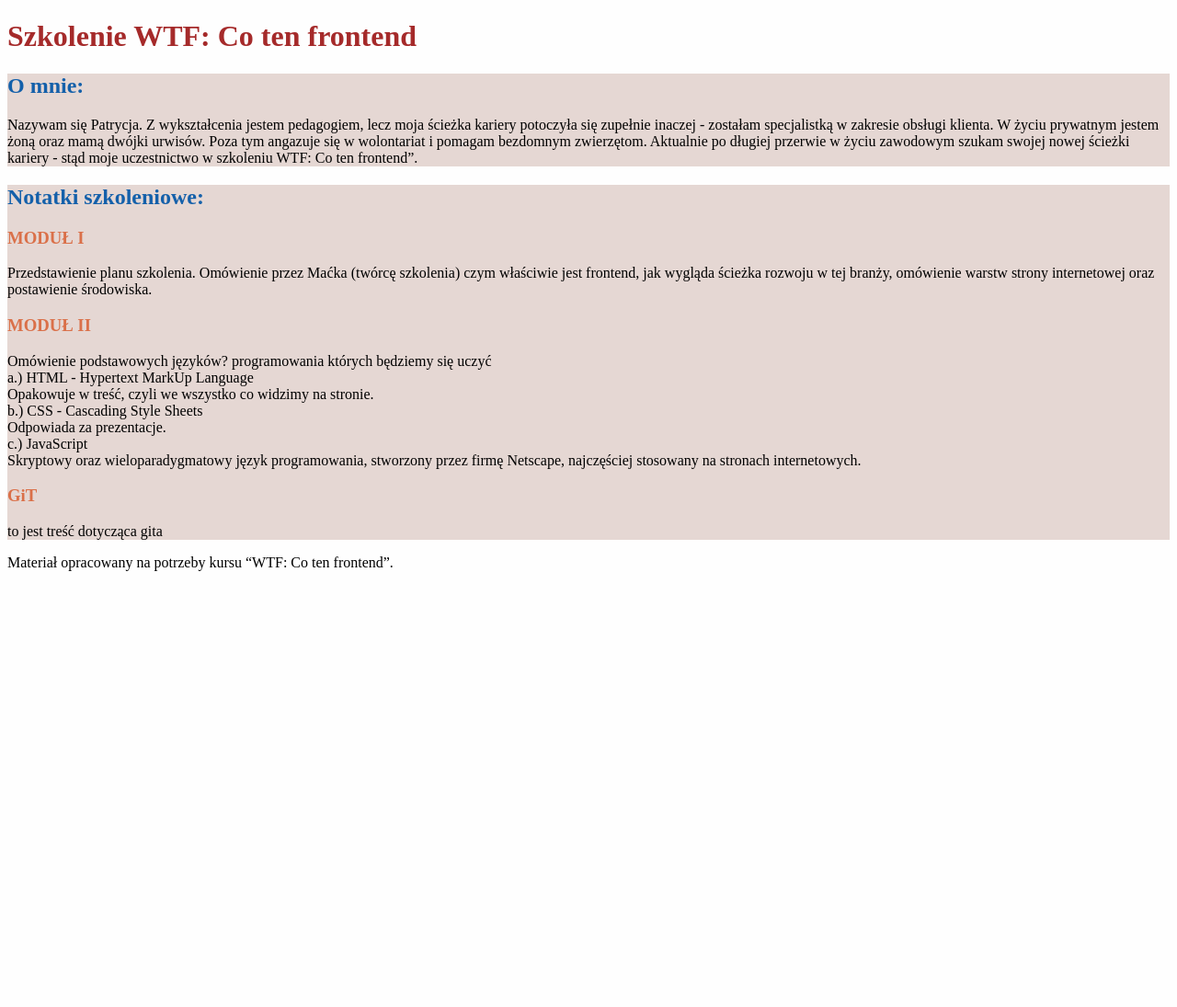
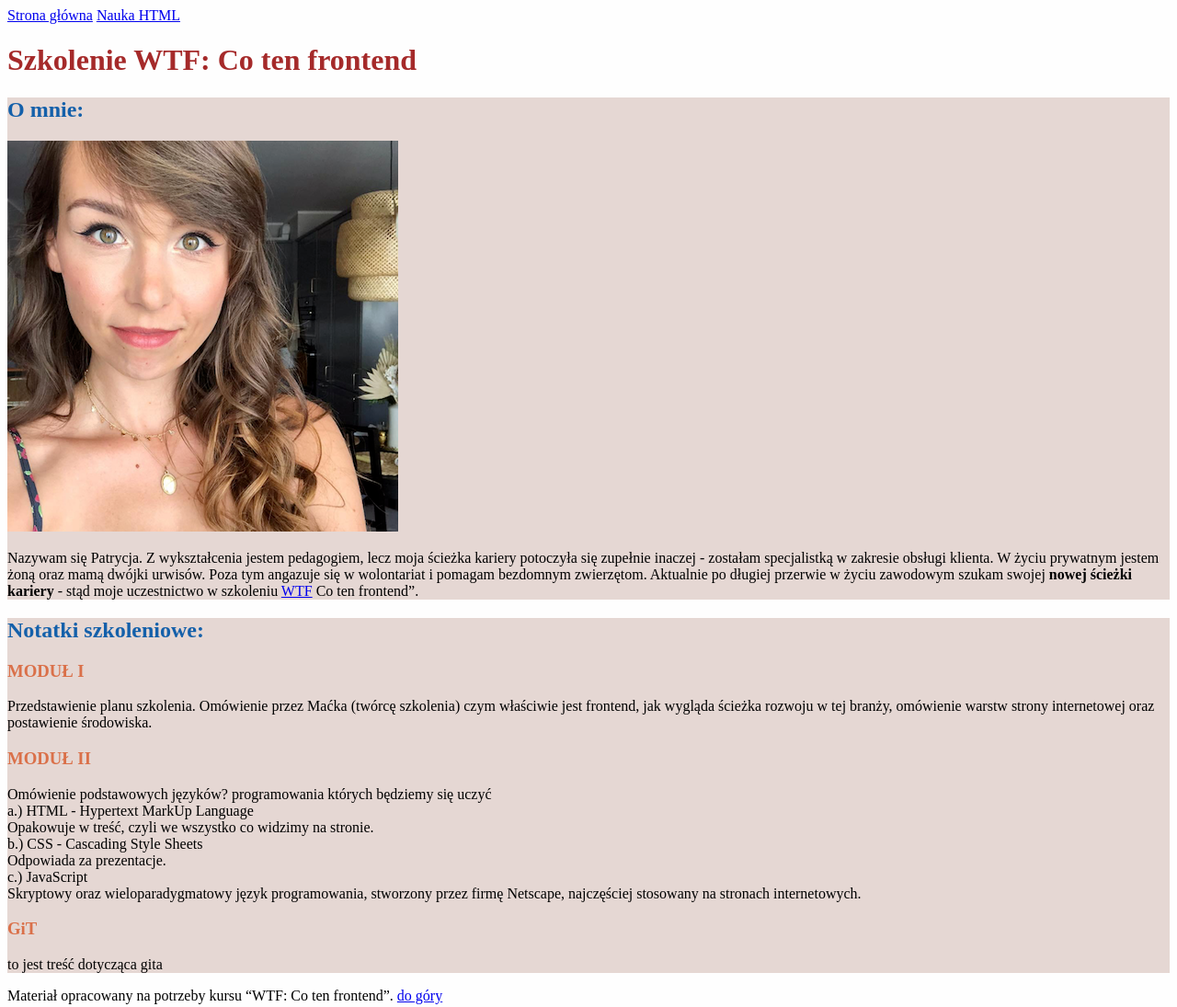
Before and after one commit to PatrycjaDz/homepage, a plain HTML site: page index.html in a window 1280 px wide. Shown: the whole page at 92% size. Before the commit the page ends 800 px from the top, so only its background shows below. Drawn offline with Linux system fonts and the light colour scheme.

Commit message:
Learning html tags

```diff
--- a/index.html
+++ b/index.html
@@ -11,24 +11,35 @@
 </head>
 
 <body>
+	<header>
+		<nav>
+			<a href="index.html">Strona główna</a>
+			<a href="nauka-html.html">Nauka HTML</a>
+		</nav>
+	</header>
 	<main>
-		<header>
+		<header id="top">
 			<h1>Szkolenie WTF: Co ten frontend</h1>
 		</header>
 		<section>
 			<h2>O mnie:</h2>
+			<img src="Patrycja.png" alt="Zdjęcie Patrycji"/>
 			<p>Nazywam się Patrycja. Z wykształcenia jestem pedagogiem, lecz moja ścieżka kariery potoczyła się zupełnie
 				inaczej - zostałam specjalistką w zakresie obsługi klienta. W życiu prywatnym jestem żoną oraz mamą
 				dwójki urwisów. Poza tym angazuje się w wolontariat i pomagam bezdomnym zwierzętom. Aktualnie po długiej
-				przerwie w życiu zawodowym szukam swojej nowej ścieżki kariery - stąd moje uczestnictwo w szkoleniu WTF:
-				Co ten frontend”.</p>
+				przerwie w życiu zawodowym szukam swojej <strong>nowej ścieżki kariery</strong> - stąd moje uczestnictwo w
+				szkoleniu
+				<a href="https://cotenfrontend.pl" target=_blank>WTF</a>
+				Co ten frontend”.
+			</p>
 		</section>
 		<section>
 			<h2>Notatki szkoleniowe:</h2>
 			<article>
 				<h3>MODUŁ I</h3>
 				<p>
-					Przedstawienie planu szkolenia. Omówienie przez Maćka (twórcę szkolenia) czym właściwie jest frontend, jak wygląda
+					Przedstawienie planu szkolenia. Omówienie przez Maćka (twórcę szkolenia) czym właściwie jest frontend, jak
+					wygląda
 					ścieżka rozwoju w tej branży, omówienie warstw strony internetowej oraz postawienie środowiska.
 				</p>
 			</article>
@@ -40,7 +51,7 @@
 					<br>
 					a.) HTML - Hypertext MarkUp Language
 					<br>
-				  Opakowuje w treść, czyli we wszystko co widzimy na stronie.
+					Opakowuje w treść, czyli we wszystko co widzimy na stronie.
 					<br>
 					b.) CSS - Cascading Style Sheets
 					<br>
@@ -48,7 +59,8 @@
 					<br>
 					c.) JavaScript
 					<br>
-					Skryptowy oraz wieloparadygmatowy język programowania, stworzony przez firmę Netscape, najczęściej stosowany na stronach internetowych.
+					Skryptowy oraz wieloparadygmatowy język programowania, stworzony przez firmę Netscape, najczęściej stosowany
+					na stronach internetowych.
 					<br>
 				</p>
 			</article>
@@ -58,12 +70,12 @@
 				</p>
 			</article>
 		</section>
-		<footer>
-			<p>
-				Materiał opracowany na potrzeby kursu “WTF: Co ten frontend”.
-			</p>
-		</footer>
 	</main>
+	<footer>
+		<p>
+			Materiał opracowany na potrzeby kursu “WTF: Co ten frontend”. <a href="#top"> do góry</a>
+		</p>
+	</footer>
 </body>
 
 </html>
```
Also changed, not shown: nauka-html.html (added, +50 -0 lines), Patrycja.png (added).
